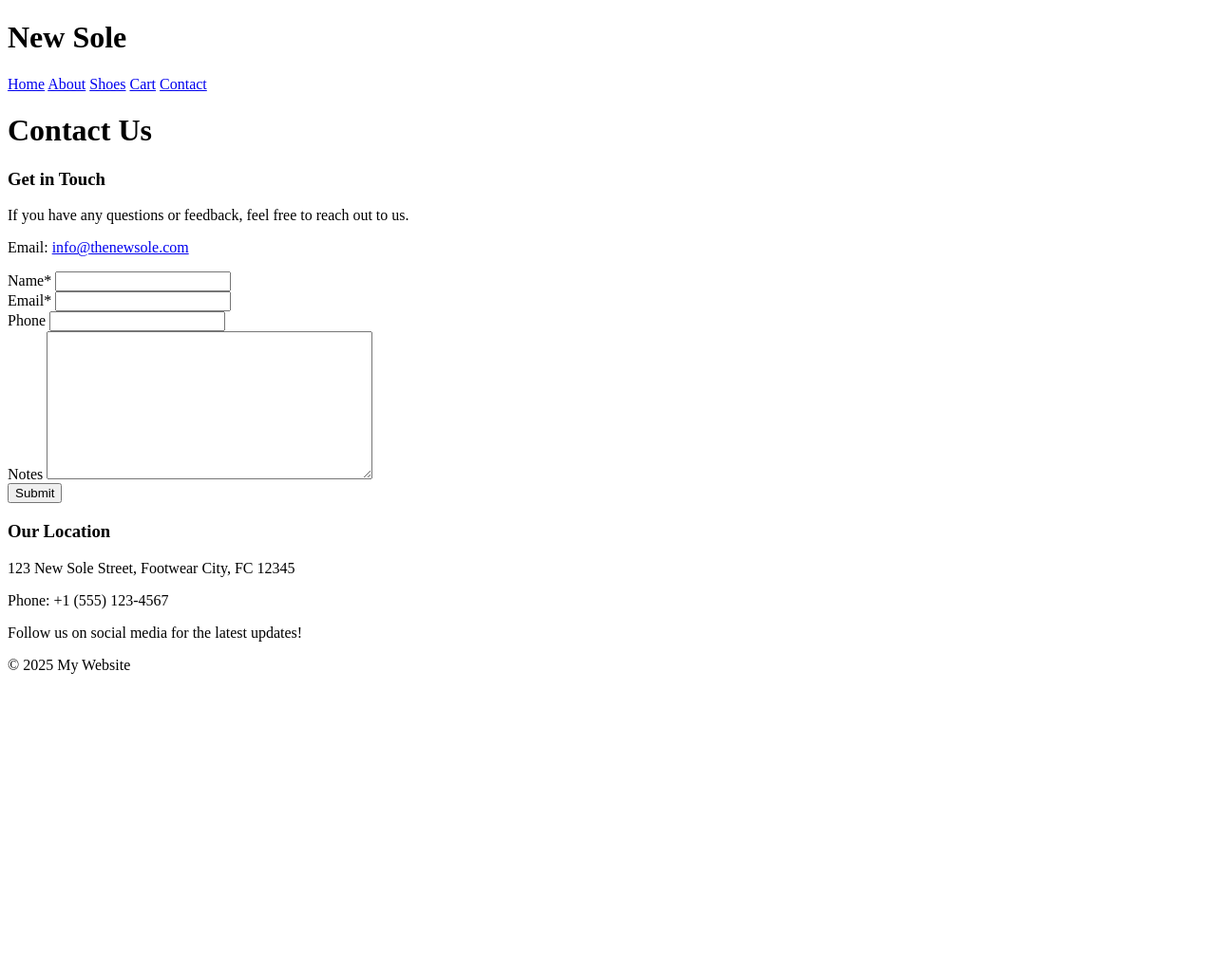
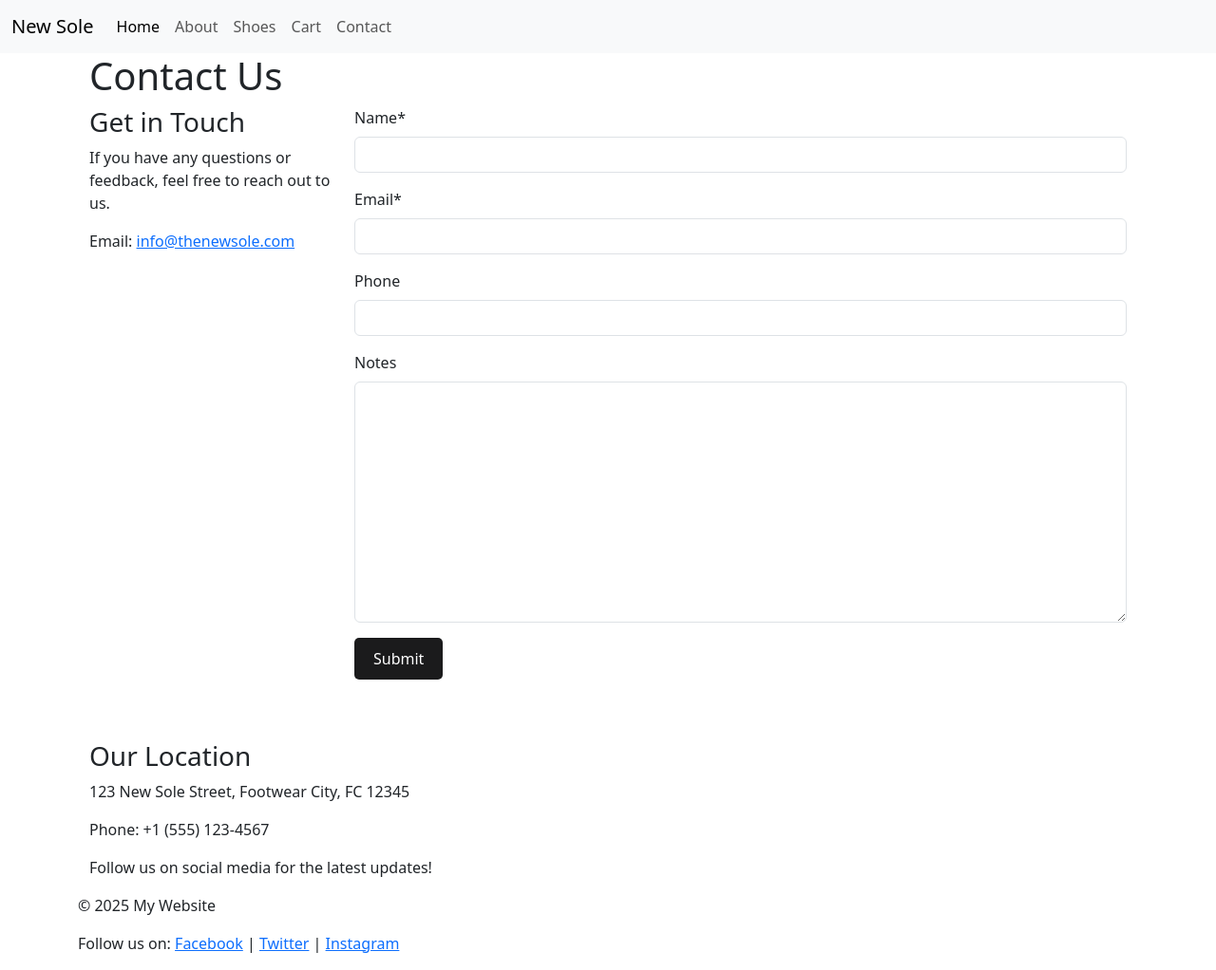
Before and after one commit to francesjgonzales/newsole2, a Django app: page /contact/ in a window 1280 px wide. Shown: the whole page at 95% size. Before the commit the page ends 710 px from the top, so only its background shows below. Run offline with Django 4.2, Linux system fonts and the light colour scheme; some libraries are stand-ins or nearby versions.

Commit message:
created section templates

```diff
--- a/core/static/css/style.css
+++ b/core/static/css/style.css
@@ -1,16 +1,48 @@
 .hero {
   background-color: aquamarine;
   /* height: 50vh; */
+}
+
+.hero-content {
   display: flex;
+  justify-content: center;
   align-items: center;
+}
+
+.trusted-partners,
+.product-cards {
+  display: flex;
   justify-content: center;
-  text-align: center;
+  /* align-items: center; */
+  flex-wrap: wrap;
+  margin-top: 20px;
+  width: 15vw;
 }
-.hero h1 {
-  font-size: 3rem;
-  color: #333;
+.partner-logos {
+  /* width: 100px; */
+  height: 20vh;
+  margin: 10px;
 }
-.hero p {
-  font-size: 1.5rem;
-  color: #666;
+
+.btn {
+  background-color: #1b1b1c;
+  color: white;
+  border: none;
+  padding: 10px 20px;
+  border-radius: 5px;
+  cursor: pointer;
 }
+.btn:hover {
+  background-color: #fbf9f9;
+}
+
+.btn-small {
+  color: #1b1b1c;
+  border: none;
+  cursor: pointer;
+  text-decoration: none;
+}
+.btn-small:hover {
+  color: #1b1b1c;
+  text-decoration: underline;
+}
--- a/core/templates/base.html
+++ b/core/templates/base.html
@@ -1,42 +1,19 @@
 {% load static %}
+
 <!-- templates/base.html -->
-<!DOCTYPE html>
-<html lang="en">
-
-<head>
-    <meta charset="UTF-8">
-    <title>{% block title %}New Sole | Limited Edition Sneakers{% endblock %}</title>
-    <meta name="description"
-        content="{% block meta_description %}Discover rare rubber shoes and exclusive sneaker drops at New Sole.{% endblock %}">
-    <meta name="keywords" content="sneakers, limited edition, exclusive drops, New Sole, rare rubber shoes">
-    <meta name="description"
-        content="Shop the New Sole, an exclusive drop available only at New Sole. Limited pairs. Worldwide shipping." />
-    <meta name="author" content="Frances Gonzales">
-    <meta name="viewport" content="width=device-width, initial-scale=1.0">
-    <link rel="stylesheet" href="{% static 'css/style.css' %}">
-</head>
+{% include 'navbar.html' %}
+{% include 'header.html' %}
 
 <body>
-    <header>
-        <h1>New Sole</h1>
-        <nav>
-            <a href="{% url 'home' %}">Home</a>
-            <a href="{% url 'about' %}">About</a>
-            <a href="{% url 'shoe_list' %}">Shoes</a>
-            <a href="{% url 'add_to_cart' %}">Cart</a>
-            <a href="{% url 'contact_form' %}">Contact</a>
-        </nav>
-    </header>
+    <div class="container">
+        <main>
+            {% block content %}
+            <!-- Default content here -->
+            {% endblock %}
+        </main>
 
-    <main>
-        {% block content %}
-        <!-- Default content here -->
-        {% endblock %}
-    </main>
+        {% include 'footer.html' %}
+    </div>
 
-    <footer>
-        <p>&copy; 2025 My Website</p>
-    </footer>
+
 </body>
-
-</html>
--- /dev/null
+++ b/core/templates/footer.html
@@ -0,0 +1,19 @@
+<footer>
+    <p>&copy; 2025 My Website</p>
+    <p>Follow us on:
+        <a href="https://www.facebook.com" target="_blank">Facebook</a> |
+        <a href="https://www.twitter.com" target="_blank">Twitter</a> |
+        <a href="https://www.instagram.com" target="_blank">Instagram</a>
+    </p>
+</footer>
+<script src="https://cdn.jsdelivr.net/npm/@popperjs/core@2.11.8/dist/umd/popper.min.js"
+    integrity="sha384-I7E8VVD/ismYTF4hNIPjVp/Zjvgyol6VFvRkX/vR+Vc4jQkC+hVqc2pM8ODewa9r"
+    crossorigin="anonymous"></script>
+<script src="https://cdn.jsdelivr.net/npm/bootstrap@5.3.6/dist/js/bootstrap.min.js"
+    integrity="sha384-RuyvpeZCxMJCqVUGFI0Do1mQrods/hhxYlcVfGPOfQtPJh0JCw12tUAZ/Mv10S7D"
+    crossorigin="anonymous"></script>
+
+
+
+
+</html>
--- /dev/null
+++ b/core/templates/header.html
@@ -0,0 +1,24 @@
+{% load static %}
+<!DOCTYPE html>
+<html lang="en">
+
+<head>
+    <meta charset="UTF-8">
+    <title>{% block title %}New Sole | Limited Edition Sneakers{% endblock %}</title>
+    <meta name="description"
+        content="{% block meta_description %}Discover rare rubber shoes and exclusive sneaker drops at New Sole.{% endblock %}">
+    <meta name="keywords" content="sneakers, limited edition, exclusive drops, New Sole, rare rubber shoes">
+    <meta name="description"
+        content="Shop the New Sole, an exclusive drop available only at New Sole. Limited pairs. Worldwide shipping." />
+    <meta name="author" content="Frances Gonzales">
+    <meta name="viewport" content="width=device-width, initial-scale=1.0">
+    <!-- Include your CSS files here -->
+    <link href="https://cdn.jsdelivr.net/npm/bootstrap@5.3.6/dist/css/bootstrap.min.css" rel="stylesheet"
+        integrity="sha384-4Q6Gf2aSP4eDXB8Miphtr37CMZZQ5oXLH2yaXMJ2w8e2ZtHTl7GptT4jmndRuHDT" crossorigin="anonymous">
+    <link rel="stylesheet" href="{% static 'css/style.css' %}" type="text/css" />
+    <link rel="preload" as="style" href="{% static 'css/style.css' %}" onload="this.rel = 'stylesheet'" />
+
+    <link rel="preconnect" href="https://fonts.googleapis.com">
+    <link rel="preconnect" href="https://fonts.gstatic.com" crossorigin>
+    <link href="https://fonts.googleapis.com/css2?family=Abril+Fatface&display=swap" rel="stylesheet">
+</head>
--- /dev/null
+++ b/core/templates/navbar.html
@@ -0,0 +1,30 @@
+<header>
+    <nav class="navbar navbar-expand-lg navbar-light bg-light">
+        <div class="container-fluid">
+            <a class="navbar-brand" href="{% url 'home' %}">New Sole</a>
+            <button class="navbar-toggler" type="button" data-bs-toggle="collapse"
+                data-bs-target="#navbarSupportedContent" aria-controls="navbarSupportedContent" aria-expanded="false"
+                aria-label="Toggle navigation">
+                <span class="navbar-toggler-icon"></span>
+            </button>
+            <div class="collapse navbar-collapse" id="navbarSupportedContent">
+                <ul class="navbar-nav me-auto mb-2 mb-lg-0">
+                    <li class="nav-item">
+                        <a class="nav-link active" aria-current="page" href="{% url 'home' %}">Home</a>
+                    </li>
+                    <li class="nav-item">
+                        <a class="nav-link" href="{% url 'about' %}">About</a>
+                    </li>
+                    <li class="nav-item">
+                        <a class="nav-link" href="{% url 'shoe_list' %}">Shoes</a>
+                    </li>
+                    <li class="nav-item">
+                        <a class="nav-link" href="{% url 'add_to_cart' %}">Cart</a>
+                    </li>
+                    <li class="nav-item">
+                        <a class="nav-link" href="{% url 'contact_form' %}">Contact</a>
+                    </li>
+            </div>
+        </div>
+    </nav>
+</header>
--- a/core/views.py
+++ b/core/views.py
@@ -10,6 +10,9 @@ from .models import Shoe
 def home(request):
     return render(request, 'home.html')
 
+def about(request):
+    return render(request, 'about.html')
+
 def shoe_list(request):
     items = Shoe.objects.all()  # Fetch all Shoe objects from the database
     return render(request, 'shoe_list.html', {"shoes": items})
@@ -17,9 +20,6 @@ def shoe_list(request):
 def shoe_detail(request, slug):
     shoe = Shoe.objects.get(slug=slug)  # Fetch the specific shoe by slug
     return render(request, 'shoe_detail.html', {"shoe": shoe})
-
-def about(request):
-    return render(request, 'about.html')
 
 def add_to_cart(request):
     return render(request, 'cart.html')
```
Also changed, not shown: core/templates/messages.html (added, +18 -0 lines), core/static/js/home.js (added).
